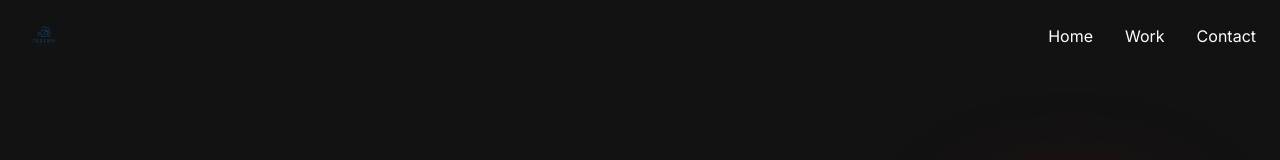
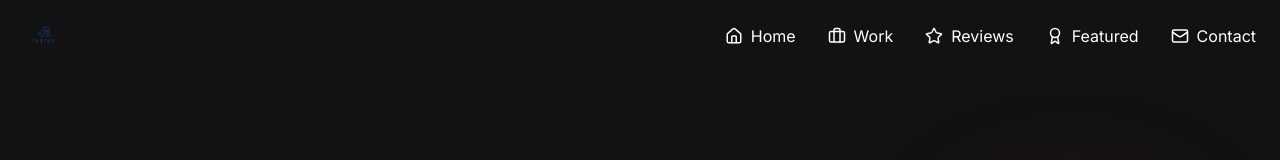
Before and after one commit to FadyAdel04/Filo-Fayk-Film-Maker, a React (Vite) app: page / in a window 1280 px wide. Shown: the top 160 px of the page. Built offline with nearby package versions, Linux system fonts and the light colour scheme.

Commit message:
Refactor: Update navbar links
Update the navbar to include links for Home, Work, Reviews, Featured, and Contact sections.

```diff
--- a/src/components/Navbar.tsx
+++ b/src/components/Navbar.tsx
@@ -1,7 +1,7 @@
-
 import React, { useState, useEffect } from 'react';
 import { cn } from "@/lib/utils";
 import { Link } from 'react-router-dom';
+import { Home, Briefcase, Star, Award, Mail } from 'lucide-react';
 
 const Navbar = () => {
   const [isOpen, setIsOpen] = useState(false);
@@ -28,6 +28,14 @@ const Navbar = () => {
     }
   };
 
+  const navItems = [
+    { label: 'Home', icon: <Home size={18} />, section: 'home' },
+    { label: 'Work', icon: <Briefcase size={18} />, section: 'work' },
+    { label: 'Reviews', icon: <Star size={18} />, section: 'reviews' },
+    { label: 'Featured', icon: <Award size={18} />, section: 'features' },
+    { label: 'Contact', icon: <Mail size={18} />, section: 'contact' },
+  ];
+
   return (
     <nav
       className={cn(
@@ -46,24 +54,16 @@ const Navbar = () => {
 
         {/* Desktop Navigation */}
         <div className="hidden md:flex space-x-8">
+          {navItems.map((item) => (
             <button
-            onClick={() => scrollToSection('home')}
-            className="text-white hover:text-primary transition-colors"
+              key={item.section}
+              onClick={() => scrollToSection(item.section)}
+              className="text-white hover:text-primary transition-colors flex items-center gap-2"
             >
-            Home
+              {item.icon}
+              {item.label}
             </button>
-          <button
-            onClick={() => scrollToSection('work')}
-            className="text-white hover:text-primary transition-colors"
-          >
-            Work
-          </button>
-          <button
-            onClick={() => scrollToSection('contact')}
-            className="text-white hover:text-primary transition-colors"
-          >
-            Contact
-          </button>
+          ))}
         </div>
 
         {/* Mobile Navigation Toggle */}
@@ -85,24 +85,16 @@ const Navbar = () => {
         isOpen ? "top-16 opacity-100" : "-top-full opacity-0"
       )}>
         <div className="flex flex-col p-4 space-y-4">
+          {navItems.map((item) => (
             <button
-            onClick={() => scrollToSection('home')}
-            className="text-white py-2 hover:text-primary transition-colors text-left"
+              key={item.section}
+              onClick={() => scrollToSection(item.section)}
+              className="text-white py-2 hover:text-primary transition-colors text-left flex items-center gap-2"
             >
-            Home
+              {item.icon}
+              {item.label}
             </button>
-          <button
-            onClick={() => scrollToSection('work')}
-            className="text-white py-2 hover:text-primary transition-colors text-left"
-          >
-            Work
-          </button>
-          <button
-            onClick={() => scrollToSection('contact')}
-            className="text-white py-2 hover:text-primary transition-colors text-left"
-          >
-            Contact
-          </button>
+          ))}
         </div>
       </div>
     </nav>
```
Lines whose indentation alone changed are shown as unchanged.
